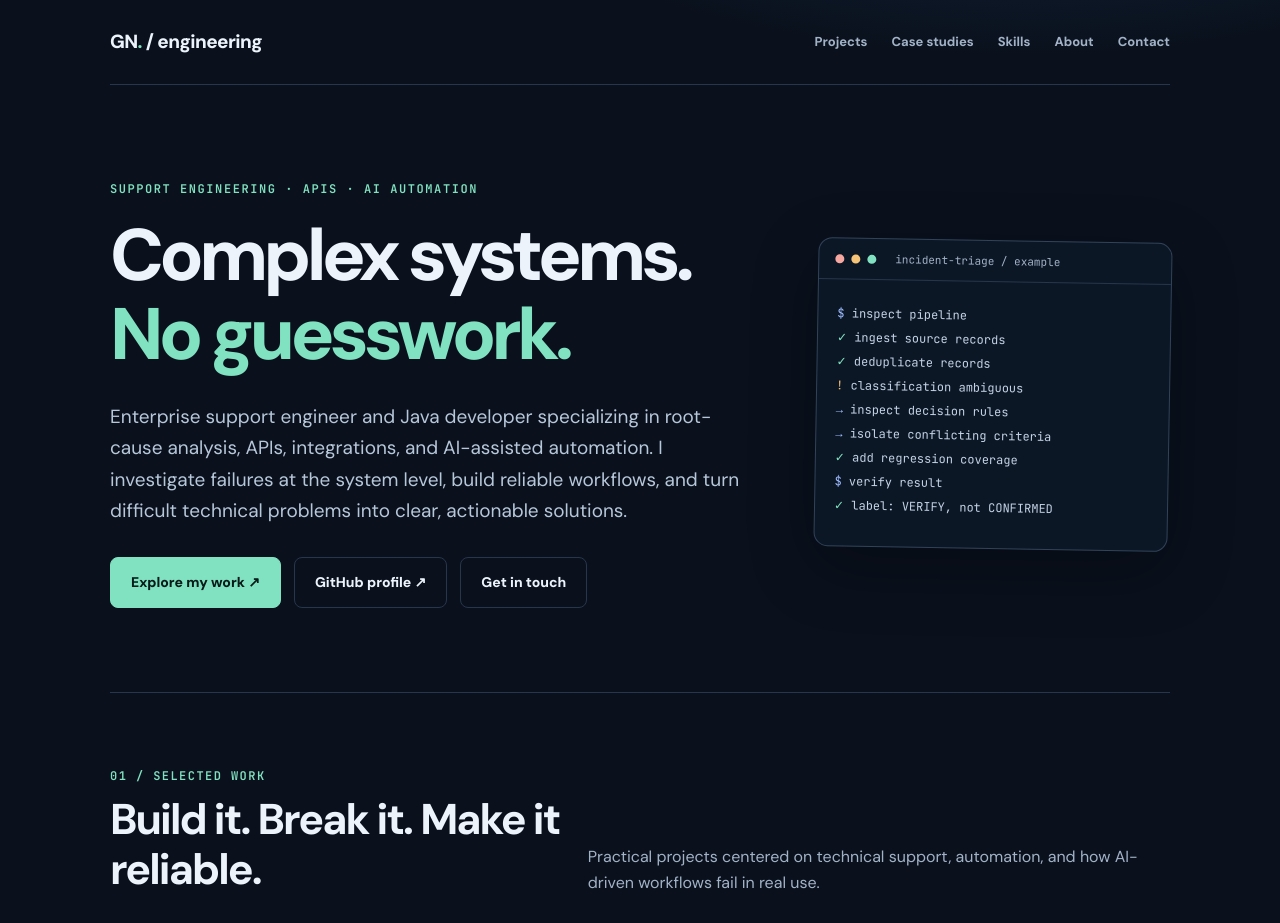
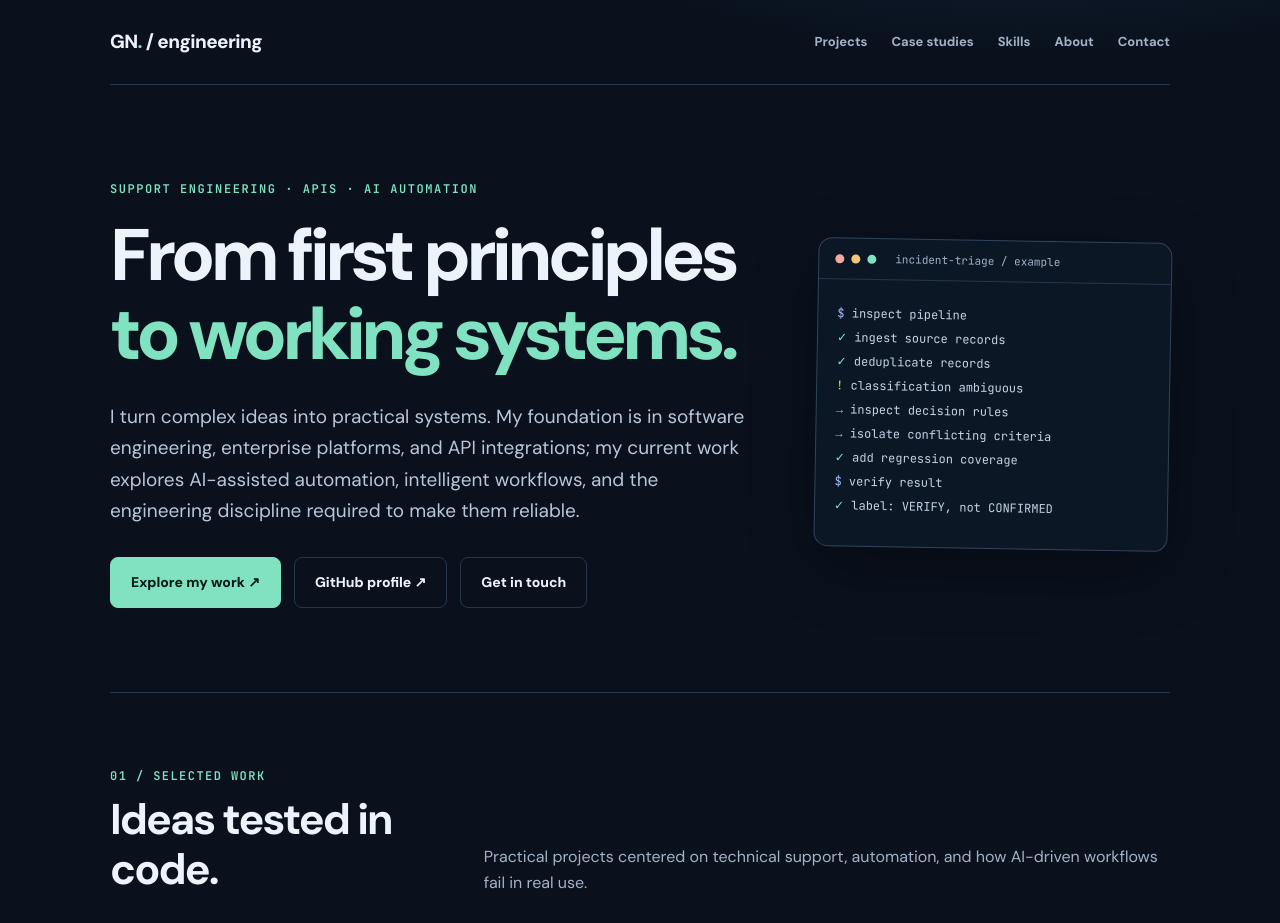
Before and after one commit to Supernorwood/Supernorwood.github.io, a plain HTML site: page index.html in a window 1280 px wide. Shown: the top 923 px of the page. Drawn offline with Linux system fonts and the light colour scheme.

Commit message:
Refine portfolio voice toward invention, engineering, and first-principles thinking

```diff
--- a/index.html
+++ b/index.html
@@ -38,8 +38,8 @@ section{padding:75px 0;border-top:1px solid var(--line)}.section-top{display:fle
 <div class="hero">
 <div>
 <div class="eyebrow">Support engineering · APIs · AI automation</div>
-<h1>Complex systems. <em>No guesswork.</em></h1>
-<p class="lede">Enterprise support engineer and Java developer specializing in root-cause analysis, APIs, integrations, and AI-assisted automation. I investigate failures at the system level, build reliable workflows, and turn difficult technical problems into clear, actionable solutions.</p>
+<h1>From first principles <em>to working systems.</em></h1>
+<p class="lede">I turn complex ideas into practical systems. My foundation is in software engineering, enterprise platforms, and API integrations; my current work explores AI-assisted automation, intelligent workflows, and the engineering discipline required to make them reliable.</p>
 <div class="actions"><a class="button primary" href="#work">Explore my work ↗</a><a class="button secondary" href="https://github.com/Supernorwood" target="_blank" rel="noopener noreferrer">GitHub profile ↗</a><a class="button secondary" href="#contact">Get in touch</a></div>
 </div>
 <div class="terminal" aria-label="Illustrative troubleshooting workflow">
@@ -56,7 +56,7 @@ section{padding:75px 0;border-top:1px solid var(--line)}.section-top{display:fle
 </div>
 </div>
 <section id="work">
-<div class="section-top"><div><div class="kicker">01 / Selected work</div><h2>Build it. Break it. Make it reliable.</h2></div><p class="intro">Practical projects centered on technical support, automation, and how AI-driven workflows fail in real use.</p></div>
+<div class="section-top"><div><div class="kicker">01 / Selected work</div><h2>Ideas tested in code.</h2></div><p class="intro">Practical projects centered on technical support, automation, and how AI-driven workflows fail in real use.</p></div>
 <div class="feature">
 <div>
 <span class="tag">Active project · AI-assisted engineering</span>
@@ -94,11 +94,11 @@ section{padding:75px 0;border-top:1px solid var(--line)}.section-top{display:fle
 </div>
 </section>
 <section id="about">
-<div class="section-top"><div><div class="kicker">04 / Background</div><h2>Support experience meets software engineering.</h2></div></div>
+<div class="section-top"><div><div class="kicker">04 / Background</div><h2>The discipline behind the work.</h2></div></div>
 <div class="about"><div><p>My experience spans enterprise SaaS support, backend development, financial technology, healthcare integrations, and government systems. I enjoy the hard cases: reproducing failures, inspecting logs and APIs, isolating the responsible component, and communicating a clear path to resolution.</p><p>I'm applying that foundation to the next generation of support engineering: AI-powered products, developer platforms, agent tooling, and the operational challenges they introduce.</p></div><div class="note">My portfolio distinguishes professional experience from personal experiments. The AI-assisted research and evaluation system is an active personal build. RAG, MCP, and offline LLM labs remain learning projects until implemented and documented.</div></div>
 </section>
 <section id="contact">
-<div class="contact"><div class="kicker">05 / Connect</div><h2>Let's troubleshoot something difficult.</h2><p>Interested in enterprise support engineering, API integrations, developer tooling, or AI system reliability? I'd welcome the conversation.</p><div class="actions"><a class="button primary" href="mailto:gregory.norwood@icloud.com">Email Gregory ↗</a><a class="button secondary" href="https://github.com/Supernorwood" target="_blank" rel="noopener noreferrer">View GitHub ↗</a></div></div>
+<div class="contact"><div class="kicker">05 / Connect</div><h2>What's worth building next?</h2><p>I'm interested in ambitious problems, original ideas, and people who value rigorous thinking and disciplined execution. If that sounds like you, get in touch.</p><div class="actions"><a class="button primary" href="mailto:gregory.norwood@icloud.com">Start a conversation ↗</a><a class="button secondary" href="https://github.com/Supernorwood" target="_blank" rel="noopener noreferrer">View GitHub ↗</a></div></div>
 </section>
 </main>
 <footer><span>© 2026 Gregory Norwood · Built for clarity and continuous improvement</span><span>Personal engineering portfolio · <a href="https://norwood-solutions.com/" target="_blank" rel="noopener noreferrer">Business website</a></span></footer>
```
